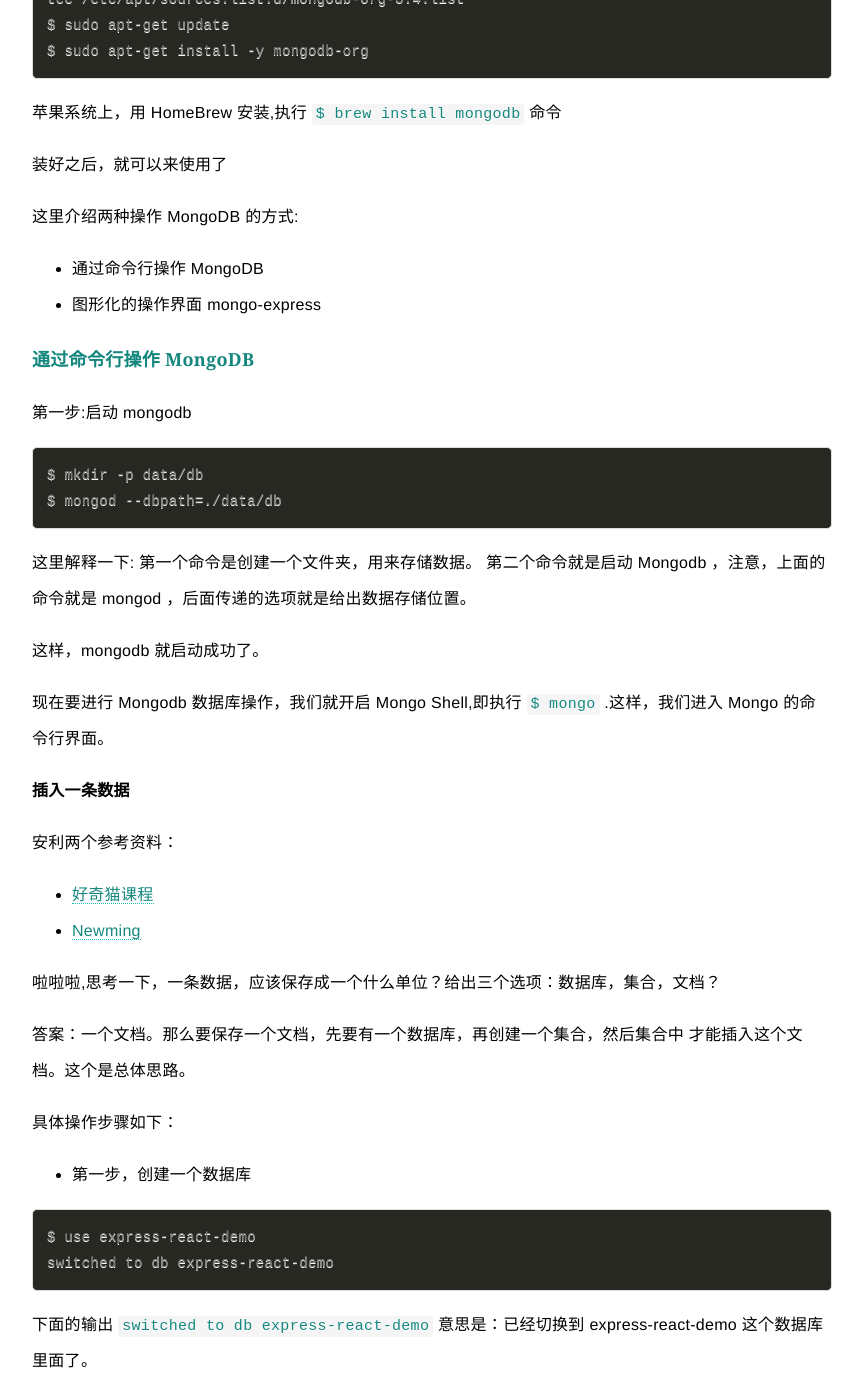
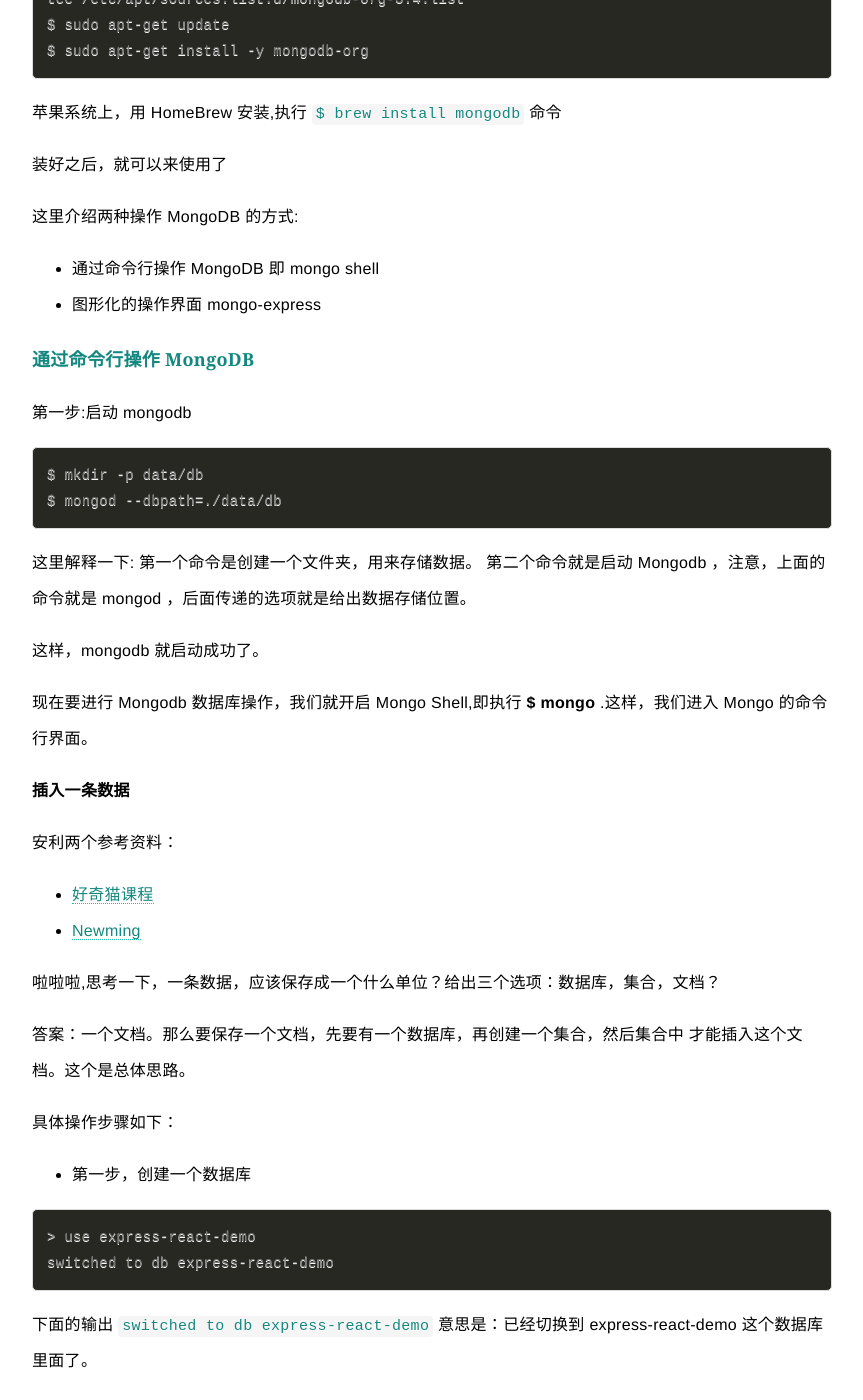
Before and after one commit to fightingljm/fightingljm.github.io, a Jekyll site: the page built from express/3-mongodb.md, in a window 1280 px wide and 1400 px high, scrolled down 1388 px. Shown: the whole window, without its empty margins (208-1071 px from the left). Built offline with Jekyll 4.4.1, drawn with Linux system fonts in a browser that asks for light colours; some of the changed text lies outside the part shown.

Commit message:
modify mongodb

````diff
--- a/express/3-mongodb.md
+++ b/express/3-mongodb.md
@@ -45,7 +45,7 @@
 
 这里介绍两种操作 MongoDB 的方式:
 
-- 通过命令行操作 MongoDB
+- 通过命令行操作 MongoDB 即 mongo shell
 - 图形化的操作界面 mongo-express
 
 ### 通过命令行操作 MongoDB
@@ -63,7 +63,7 @@
 
 这样，mongodb 就启动成功了。
 
-现在要进行 Mongodb 数据库操作，我们就开启 Mongo Shell,即执行 `$ mongo` .这样，我们进入 Mongo 的命令行界面。
+现在要进行 Mongodb 数据库操作，我们就开启 Mongo Shell,即执行 **$ mongo** .这样，我们进入 Mongo 的命令行界面。
 
 **插入一条数据**
 
@@ -81,7 +81,7 @@
 - 第一步，创建一个数据库
 
 ```
-$ use express-react-demo
+> use express-react-demo
 switched to db express-react-demo
 ```
 
@@ -90,7 +90,7 @@
 查看数据库有没有创建成功，可以用
 
 ```
-$ show dbs
+> show dbs
 ```
 
 由于我们暂时，没有保存数据到该数据库，所以，输出中没有 digicity 。
@@ -116,7 +116,7 @@
 - 第四步，列出一个集合中的所有文档：
 
 ```
-db.users.find()
+> db.users.find()
 ```
 
 **对数据记录进行 增 删 改 查**
@@ -144,7 +144,7 @@
 使用 update() 接口。
 
 ```
-db.users.find({})
+> db.users.find({})
 ```
 
 可以列出所有的 users 集合中的文档。
````
